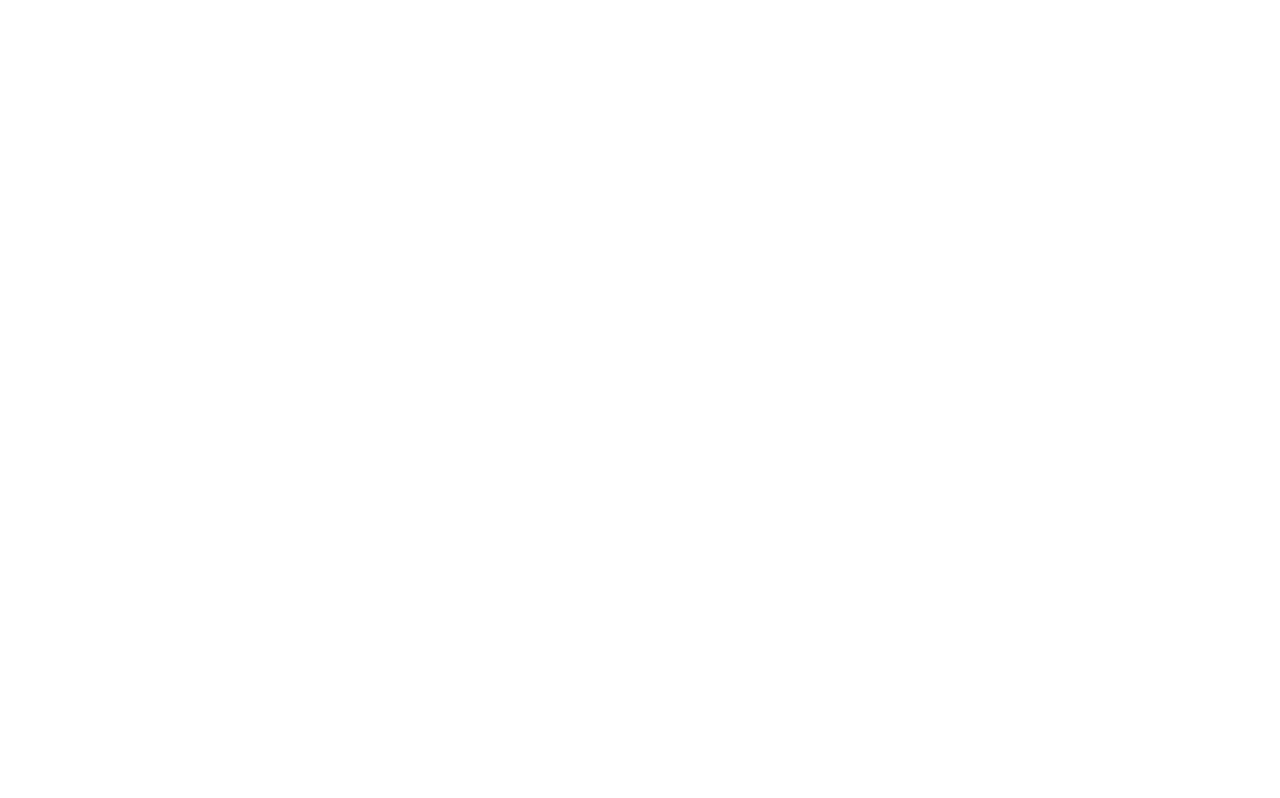
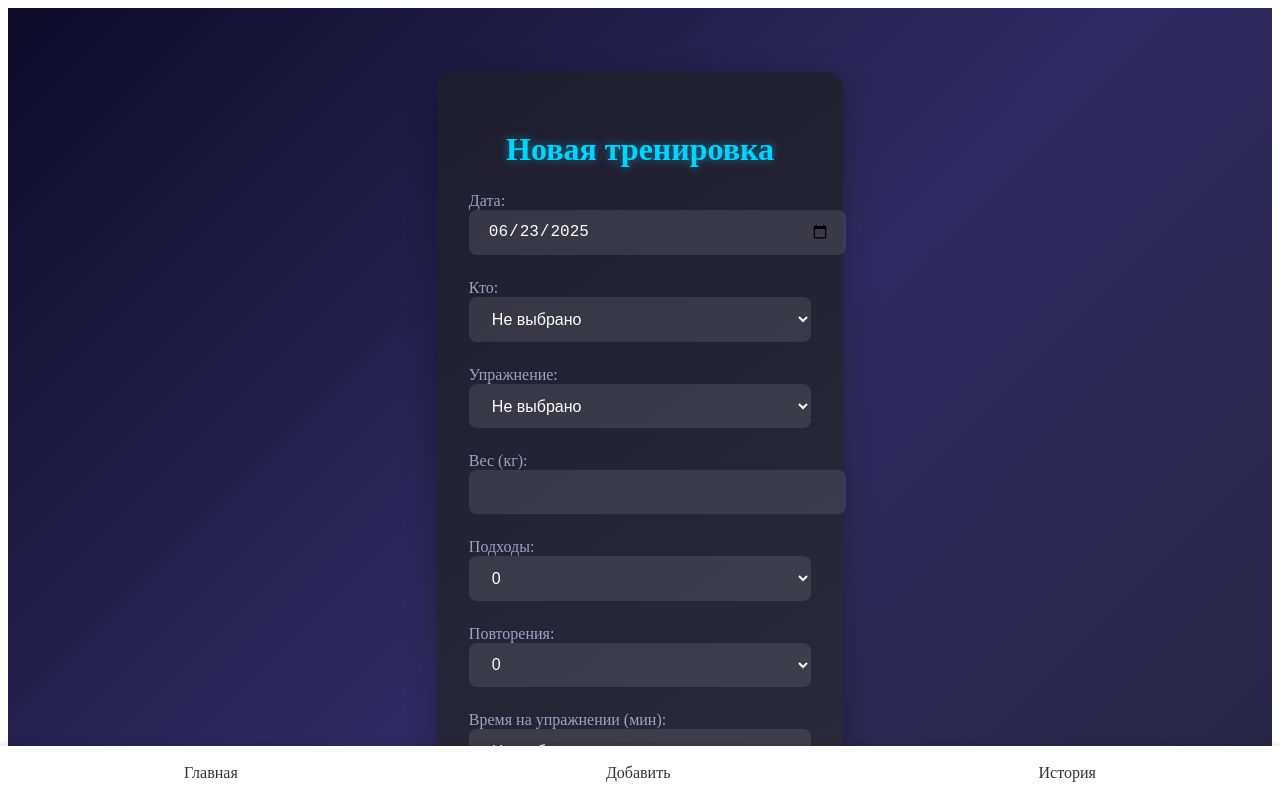
Before and after one commit to emarishkin/VolgaGym, a React (Vite) app: page /add-workout in a window 1280 px wide. Shown: the top 798 px of the page. Built offline with nearby package versions, Linux system fonts and the light colour scheme.

Commit message:
Traning-Histoty

```diff
--- a/package.json
+++ b/package.json
@@ -11,7 +11,8 @@
   },
   "dependencies": {
     "react": "^19.1.0",
-    "react-dom": "^19.1.0"
+    "react-dom": "^19.1.0",
+    "react-router-dom": "^7.6.2"
   },
   "devDependencies": {
     "@eslint/js": "^9.25.0",
--- a/src/App.tsx
+++ b/src/App.tsx
@@ -1,12 +1,23 @@
+import {BrowserRouter as Router, Routes, Route } from "react-router-dom"
+import { HomePage } from "./pages/HomePage"
+import { AddTrainingPage } from "./pages/AddTrainingPage"
+import { TrainingHistoryPage } from "./pages/TrainingHistoryPage"
+import { BottomNavigation } from "./components/BottomNavigation"
 
 
-function App() {
-
+export const App = () => {
 
   return (
-    <>
-
-    </>
+  <Router>
+    <main className="main-content">
+      <Routes>
+        <Route path="/" element={<HomePage/>}/>
+        <Route path="/add-workout" element={<AddTrainingPage/>}/>
+        <Route path="/training-history" element={<TrainingHistoryPage/>}/>
+      </Routes>
+    </main>
+    <BottomNavigation />
+  </Router>
   )
 }
 
--- /dev/null
+++ b/src/components/BottomNavigation.tsx
@@ -0,0 +1,21 @@
+import { Link } from "react-router-dom";
+import '../styles/BottomNavigation.css';
+import type { FC } from "react";
+
+interface BottomNavigationProps {}
+
+export const BottomNavigation:FC<BottomNavigationProps> = () => {
+  return (
+    <nav className="bottom-navigation">
+      <Link to="/" className="nav-item">
+        Главная
+      </Link>
+      <Link to="/add-workout" className="nav-item">
+        Добавить
+      </Link>
+      <Link to="/training-history" className="nav-item">
+        История
+      </Link>
+    </nav>
+  );
+};
--- a/src/components/TrainingForm.tsx
+++ b/src/components/TrainingForm.tsx
@@ -1,14 +1,15 @@
 import { useState, type ChangeEvent, type FC, type FormEvent } from "react";
 import type { WorkoutEntry } from "../types/WorkoutEntry";
+import '../styles/TrainingForm.css'
 
 interface TrainingFormProps{
-
+onSubmit:(entry:WorkoutEntry)=>void
 }
 
-export const TrainingForm:FC<TrainingFormProps> = () => {
+export const TrainingForm:FC<TrainingFormProps> = ({onSubmit}) => {
 
     const [form,setForm] = useState({
-        date:new Date().toISOString(),
+        date:new Date().toISOString().split('T')[0],
         user:'не выбрано',
         exercise: 'Не выбрано',
         weight:'',
@@ -18,7 +19,7 @@
     })
 
     const handleChange = (e:ChangeEvent<HTMLInputElement | HTMLSelectElement>) => {
-        return ({...form,[e.target.name]:e.target.value})
+        return setForm({...form,[e.target.name]:e.target.value})
     }
 
     const handleSubmit = (e:FormEvent) => {
@@ -39,8 +40,18 @@
             reps: form.reps as 0 | 1 | 2 | 3 | 4 | 5 | 6 | 7 | 8 | 9 | 10 | 11 | 12 | 13 | 14 | 15 | 16 | 17 | 18 | 19 | 20,
             duration: form.duration as 0 | 1 | 2 | 3 | 4
         }
+        onSubmit(newEntry)
+        alert(`Запись сохранена. Данные: Имя:${form.user}, упражнение: ${form.exercise}, вес: ${form.weight}, повторения: ${form.reps}`)
 
-        setForm({...form,exercise: 'Не выбрано', weight: '', reps: 0, sets: 0});
+        setForm({
+            date: new Date().toISOString().split('T')[0],
+            user: 'не выбрано',
+            exercise: 'Не выбрано',
+            weight: '',
+            sets: 0,
+            reps: 0,
+            duration: 0
+        });
     }
 
 
@@ -97,6 +108,17 @@
 
             <div className="form-group">
                 <label className="form-label">
+                    Подходы:
+                    <select className="form-select" name="sets" value={form.sets} onChange={handleChange}>
+                        {Array.from({length: 8}, (_, i) => (
+                            <option key={i} value={i}>{i}</option>
+                        ))}
+                    </select>
+                </label>
+            </div>
+
+            <div className="form-group">
+                <label className="form-label">
                     Повторения:
                     <select className="form-select" name="reps" value={form.reps} onChange={handleChange}>
                         {Array.from({length: 21}, (_, i) => (
--- /dev/null
+++ b/src/pages/AddTrainingPage.tsx
@@ -0,0 +1,23 @@
+import type { FC } from "react";
+import { TrainingForm } from "../components/TrainingForm";
+import type { WorkoutEntry } from "../types/WorkoutEntry";
+import '../styles/AddTrainingPage.css'
+
+interface AddTrainingPageProps{}
+
+
+export const AddTrainingPage:FC<AddTrainingPageProps> = () => {
+
+    const handleSave = (entry:WorkoutEntry) => {
+        const saved = localStorage.getItem('volga-traning')
+        const parsed = saved?JSON.parse(saved) : []
+        const update = [...parsed,entry]
+        localStorage.setItem('volga-traning',JSON.stringify(update))
+    }
+
+    return (
+        <div className="add-traning-page">
+            <TrainingForm onSubmit={handleSave }/>
+        </div>
+    )
+}
--- /dev/null
+++ b/src/pages/HomePage.tsx
@@ -0,0 +1,21 @@
+import type { FC } from "react";
+import { Link } from "react-router-dom";
+import '../styles/HomePage.css'
+
+interface HomePageProps{}
+
+export const HomePage:FC<HomePageProps> = () => {
+    return(
+        <div className="home-page">
+            <h1>Тренировочное приложение</h1>
+            <div className="buttons-container">
+                <Link to='/add-workout'>
+                    Добавить тренировку
+                </Link>
+                <Link to='/training-history'>
+                    История тренировок
+                </Link>
+            </div>
+        </div>
+    )
+}
--- /dev/null
+++ b/src/pages/TrainingHistoryPage.tsx
@@ -0,0 +1,36 @@
+import {  useEffect, useState, type FC } from "react";
+import type { WorkoutEntry } from "../types/WorkoutEntry";
+import '../styles/TrainingHistoryPage.css'
+
+
+interface TrainingHistoryPageProps{}
+
+export const TrainingHistoryPage:FC<TrainingHistoryPageProps> = () => {
+
+    const [entries,setEntries] = useState<WorkoutEntry[]>([])
+
+    useEffect(()=>{
+       const saved = localStorage.getItem("volga-traning")
+       if(saved){
+        setEntries(JSON.parse(saved))
+       }
+    },[])
+
+
+    return (
+        <div className="history-page">
+            <h1>История тренировок</h1>
+            {entries.length === 0?(
+                <p>Записей по нет</p>
+            ):(
+                <ul>
+                    {entries.map((entry)=>(
+                        <li key={entry.id}>
+                            <strong>{entry.date}</strong> - {entry.user} делал {entry.exercise} ({entry.sets}x{entry.reps}, {entry.weight} кг)
+                        </li>
+                    ))}
+                </ul>
+            )}
+        </div>
+    )
+}
--- /dev/null
+++ b/src/styles/AddTrainingPage.css
@@ -0,0 +1,16 @@
+.add-traning-page {
+  padding: 2rem;
+  min-height: 100vh;
+  background: linear-gradient(135deg, #0f0c29, #302b63, #24243e);
+  display: flex;
+  justify-content: center;
+  align-items: center;
+}
+
+.home-page,
+.add-traning-page,
+.history-page {
+  padding-bottom: 60px; /* Оставляем место для нижней навигации */
+  min-height: 100vh;
+  box-sizing: border-box;
+}
--- /dev/null
+++ b/src/styles/BottomNavigation.css
@@ -0,0 +1,31 @@
+.bottom-navigation {
+  position: fixed;
+  bottom: 0;
+  left: 0;
+  right: 0;
+  display: flex;
+  justify-content: space-around;
+  align-items: center;
+  background-color: #ffffff;
+  box-shadow: 0 -2px 5px rgba(0, 0, 0, 0.1);
+  padding: 10px 0;
+  z-index: 1000;
+}
+
+.nav-item {
+  text-decoration: none;
+  color: #333;
+  padding: 8px 16px;
+  border-radius: 20px;
+  transition: all 0.3s ease;
+}
+
+.nav-item:hover, .nav-item:focus {
+  background-color: #f0f0f0;
+}
+
+/* Активный элемент (если нужно выделять текущую страницу) */
+.nav-item.active {
+  color: #1a73e8;
+  background-color: #e8f0fe;
+}
--- /dev/null
+++ b/src/styles/HomePage.css
@@ -0,0 +1,63 @@
+.home-page {
+  min-height: 100vh;
+  display: flex;
+  flex-direction: column;
+  justify-content: center;
+  align-items: center;
+  background: linear-gradient(135deg, #0f2027, #203a43, #2c5364);
+  color: white;
+  padding: 2rem;
+}
+
+.home-page h1 {
+  font-size: 3rem;
+  margin-bottom: 3rem;
+  text-align: center;
+  background: linear-gradient(90deg, #00d4ff, #0066ff);
+  -webkit-text-fill-color: transparent;
+  text-shadow: 0 0 20px rgba(0, 212, 255, 0.3);
+}
+
+.buttons-container {
+  display: flex;
+  gap: 2rem;
+  flex-wrap: wrap;
+  justify-content: center;
+}
+
+.buttons-container a {
+  padding: 1rem 2rem;
+  border-radius: 8px;
+  text-decoration: none;
+  color: white;
+  font-weight: bold;
+  font-size: 1.2rem;
+  transition: all 0.3s ease;
+  text-align: center;
+  min-width: 250px;
+  background: rgba(255, 255, 255, 0.1);
+  backdrop-filter: blur(10px);
+  border: 1px solid rgba(255, 255, 255, 0.2);
+}
+
+.buttons-container a:hover {
+  transform: translateY(-5px);
+  box-shadow: 0 10px 20px rgba(0, 0, 0, 0.3);
+  background: rgba(255, 255, 255, 0.2);
+}
+
+.buttons-container a:nth-child(1) {
+  background: linear-gradient(90deg, #00d4ff, #0066ff);
+}
+
+.buttons-container a:nth-child(2) {
+  background: linear-gradient(90deg, #ff6b6b, #ff8e53);
+}
+
+.home-page,
+.add-traning-page,
+.history-page {
+  padding-bottom: 60px; /* Оставляем место для нижней навигации */
+  min-height: 100vh;
+  box-sizing: border-box;
+}
--- /dev/null
+++ b/src/styles/TrainingForm.css
@@ -0,0 +1,75 @@
+.workout-form {
+  max-width: 600px;
+  margin: 2rem auto;
+  padding: 2rem;
+  background: linear-gradient(145deg, #1e1e2f, #2a2a3a);
+  border-radius: 15px;
+  box-shadow: 0 10px 30px rgba(0, 0, 0, 0.3);
+  color: #fff;
+}
+
+.workout-form__title {
+  text-align: center;
+  margin-bottom: 1.5rem;
+  font-size: 2rem;
+  color: #00d4ff;
+  text-shadow: 0 0 10px rgba(0, 212, 255, 0.5);
+}
+
+.form-group {
+  margin-bottom: 1.5rem;
+}
+
+.form-label {
+  display: block;
+  margin-bottom: 0.5rem;
+  font-weight: 500;
+  color: #a0a0c0;
+}
+
+.form-input, .form-select {
+  width: 100%;
+  padding: 0.8rem 1rem;
+  border: none;
+  border-radius: 8px;
+  background-color: rgba(255, 255, 255, 0.1);
+  color: #fff;
+  font-size: 1rem;
+  transition: all 0.3s ease;
+  border-left: 3px solid transparent;
+}
+
+.form-input:focus, .form-select:focus {
+  outline: none;
+  background-color: rgba(255, 255, 255, 0.15);
+  border-left: 3px solid #00d4ff;
+  box-shadow: 0 0 10px rgba(0, 212, 255, 0.3);
+}
+
+.form-select option {
+  background-color: #2a2a3a;
+}
+
+.form-submit {
+  width: 100%;
+  padding: 1rem;
+  border: none;
+  border-radius: 8px;
+  background: linear-gradient(90deg, #00d4ff, #0066ff);
+  color: white;
+  font-size: 1.1rem;
+  font-weight: bold;
+  cursor: pointer;
+  transition: all 0.3s ease;
+  text-transform: uppercase;
+  letter-spacing: 1px;
+}
+
+.form-submit:hover {
+  transform: translateY(-2px);
+  box-shadow: 0 5px 15px rgba(0, 212, 255, 0.4);
+}
+
+.form-submit:active {
+  transform: translateY(0);
+}
--- /dev/null
+++ b/src/styles/TrainingHistoryPage.css
@@ -0,0 +1,60 @@
+.history-page {
+  max-width: 1200px;
+  margin: 0 auto;
+  padding: 2rem;
+  min-height: 100vh;
+  background: linear-gradient(135deg, #0f0c29, #302b63);
+  color: white;
+}
+
+.history-page h1 {
+  text-align: center;
+  margin-bottom: 2rem;
+  font-size: 2.5rem;
+  background: linear-gradient(90deg, #ff6b6b, #ff8e53);
+  -webkit-text-fill-color: transparent;
+}
+
+.history-page ul {
+  list-style: none;
+  padding: 0;
+  display: grid;
+  grid-template-columns: repeat(auto-fill, minmax(350px, 1fr));
+  gap: 1.5rem;
+}
+
+.history-page li {
+  background: rgba(255, 255, 255, 0.05);
+  padding: 1.5rem;
+  border-radius: 10px;
+  border-left: 4px solid #00d4ff;
+  transition: all 0.3s ease;
+  backdrop-filter: blur(10px);
+}
+
+.history-page li:hover {
+  transform: translateY(-5px);
+  box-shadow: 0 10px 20px rgba(0, 0, 0, 0.2);
+  background: rgba(255, 255, 255, 0.1);
+}
+
+.history-page li strong {
+  color: #00d4ff;
+  display: block;
+  margin-bottom: 0.5rem;
+  font-size: 1.1rem;
+}
+
+.history-page p {
+  text-align: center;
+  font-size: 1.2rem;
+  color: #a0a0c0;
+}
+
+.home-page,
+.add-traning-page,
+.history-page {
+  padding-bottom: 60px; /* Оставляем место для нижней навигации */
+  min-height: 100vh;
+  box-sizing: border-box;
+}
```
Also changed, not shown: 1 other file (tests, documents, lock files or other folders).
